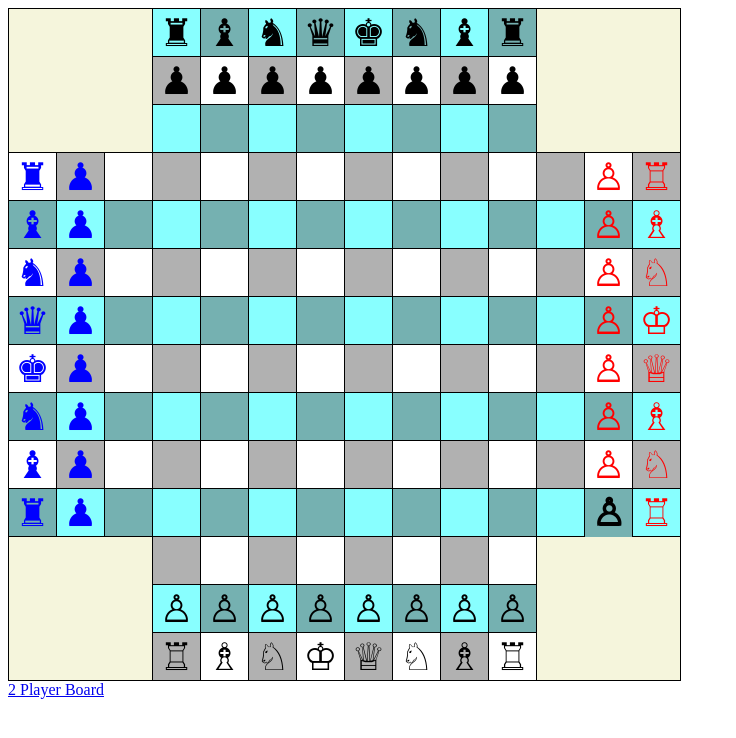
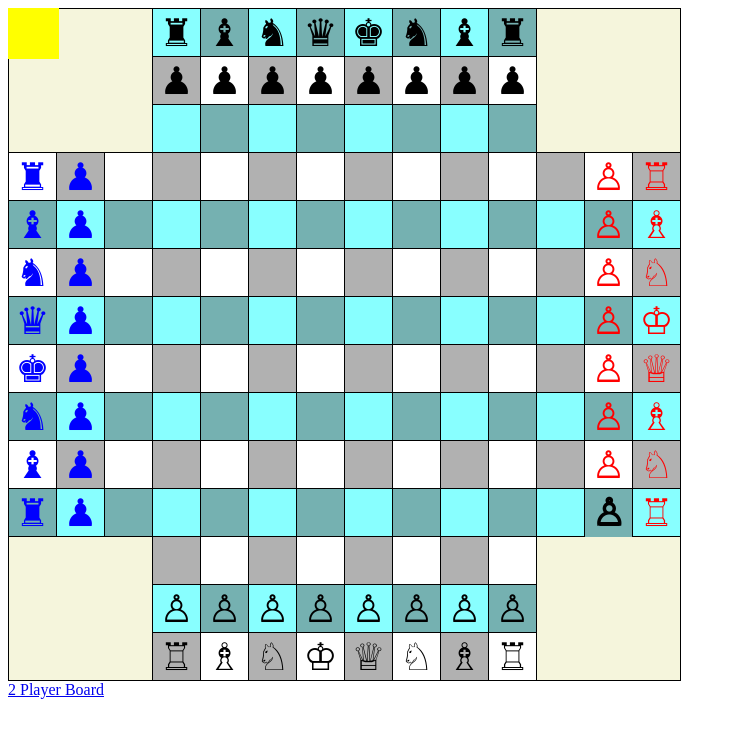
Before and after one commit to tehrenreich/Source_control_assignment_1, a plain HTML site: page 4player.html in a window 1280 px wide. In both pictures the pointer is over the element 32 px from the left and 32 px from the top of the page. Shown: the whole page, without its empty margins (0-736 px from the left). Drawn offline with Linux system fonts and the light colour scheme.

Commit message:
Updated 4player.css
Added hover effects to 4player.css so the tiles will change color and size

```diff
--- a/src/4player.css
+++ b/src/4player.css
@@ -13,6 +13,11 @@ td, th {
 td.corner {
     background-color: beige;
     border: 0px transparent;
+}
+
+td:hover {
+    background-color: yellow;
+    transform: scale(1.1);
 }
 
 .odd:nth-child(odd) {
```
